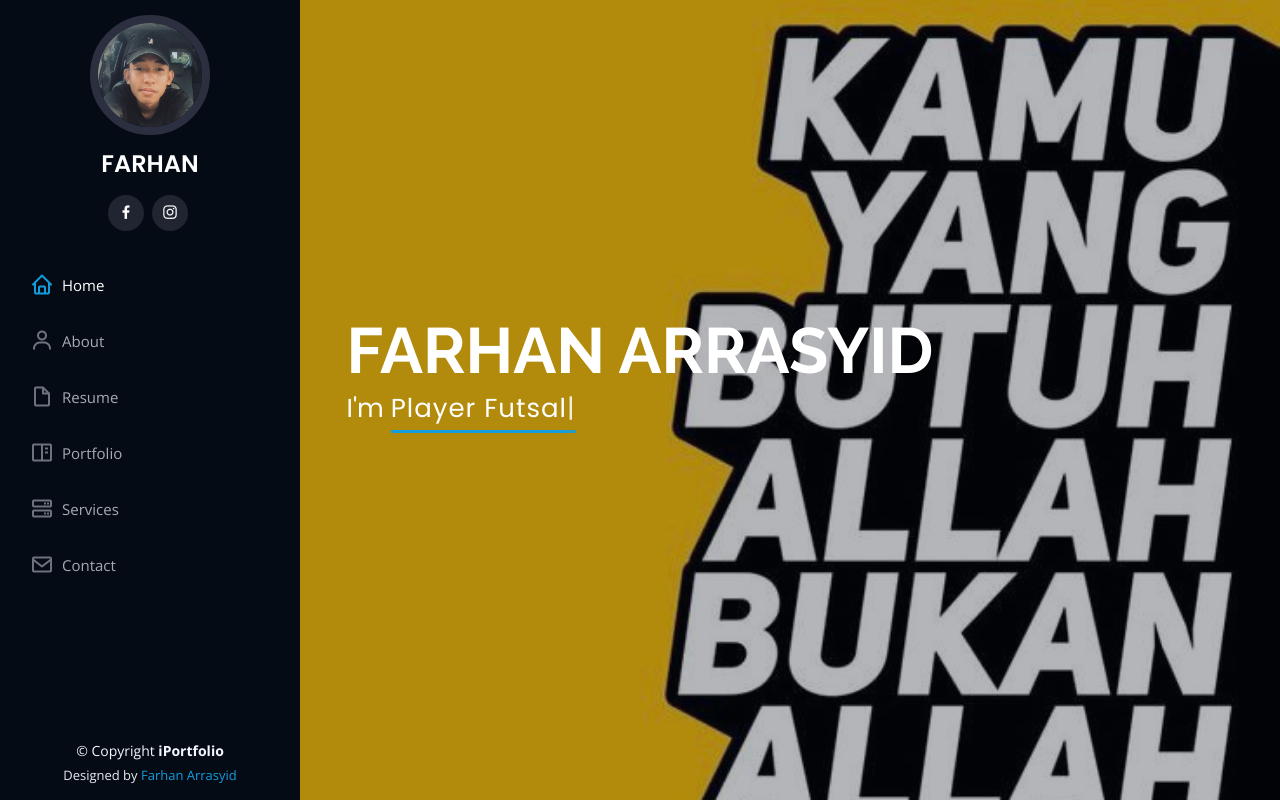
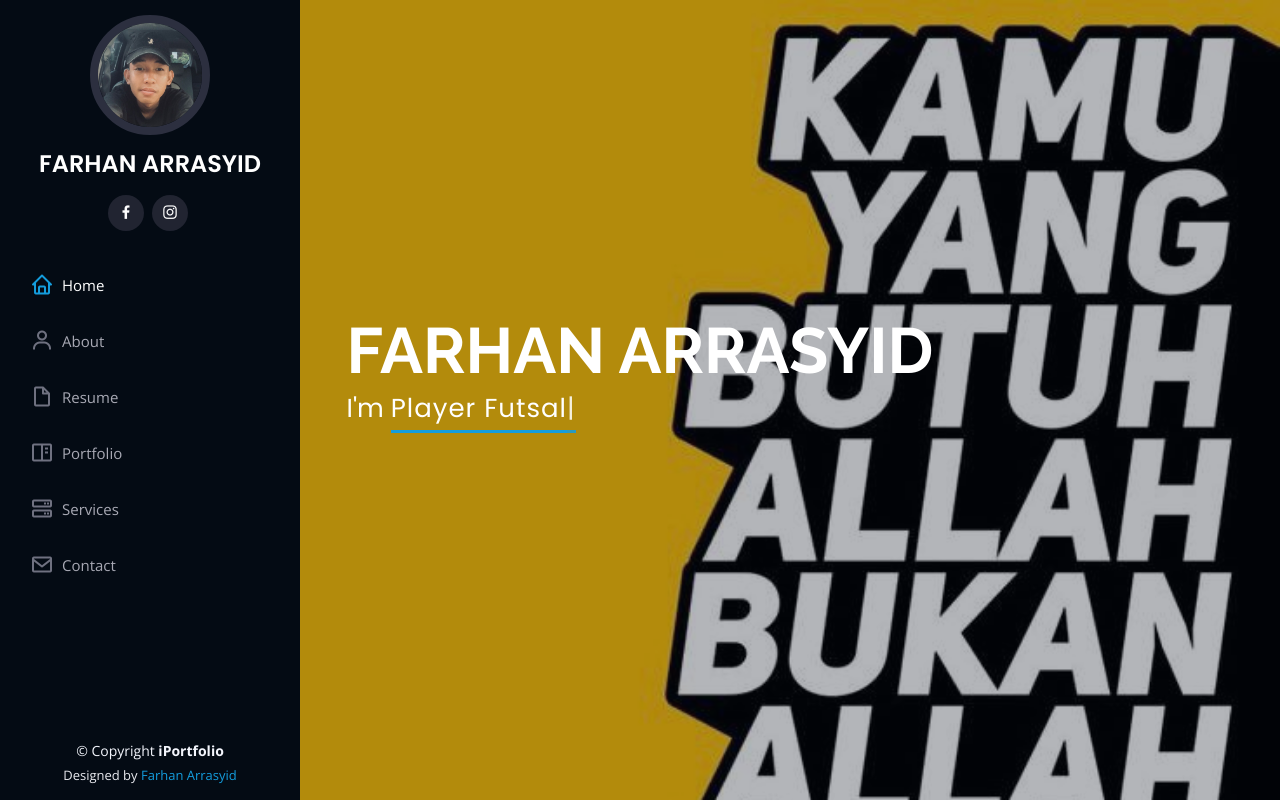
Before and after one commit to aankecil/aankecil.github.io, a plain HTML site: page index.html in a window 1280 px wide. Shown: the top 802 px of the page. Drawn offline with nearby package versions, Linux system fonts and the light colour scheme.

Commit message:
Update index.html

```diff
--- a/index.html
+++ b/index.html
@@ -47,7 +47,7 @@
 
       <div class="profile">
         <img src="assets/img/profile-img.jpeg" alt="" class="img-fluid rounded-circle">
-        <h1 class="text-light"><a href="index.html">FARHAN</a></h1>
+        <h1 class="text-light"><a href="index.html">FARHAN ARRASYID</a></h1>
         <div class="social-links mt-3 text-center">
           <a href="#" class="facebook"><i class="bx bxl-facebook"></i></a>
           <a href="#" class="instagram"><i class="bx bxl-instagram"></i></a>
```
